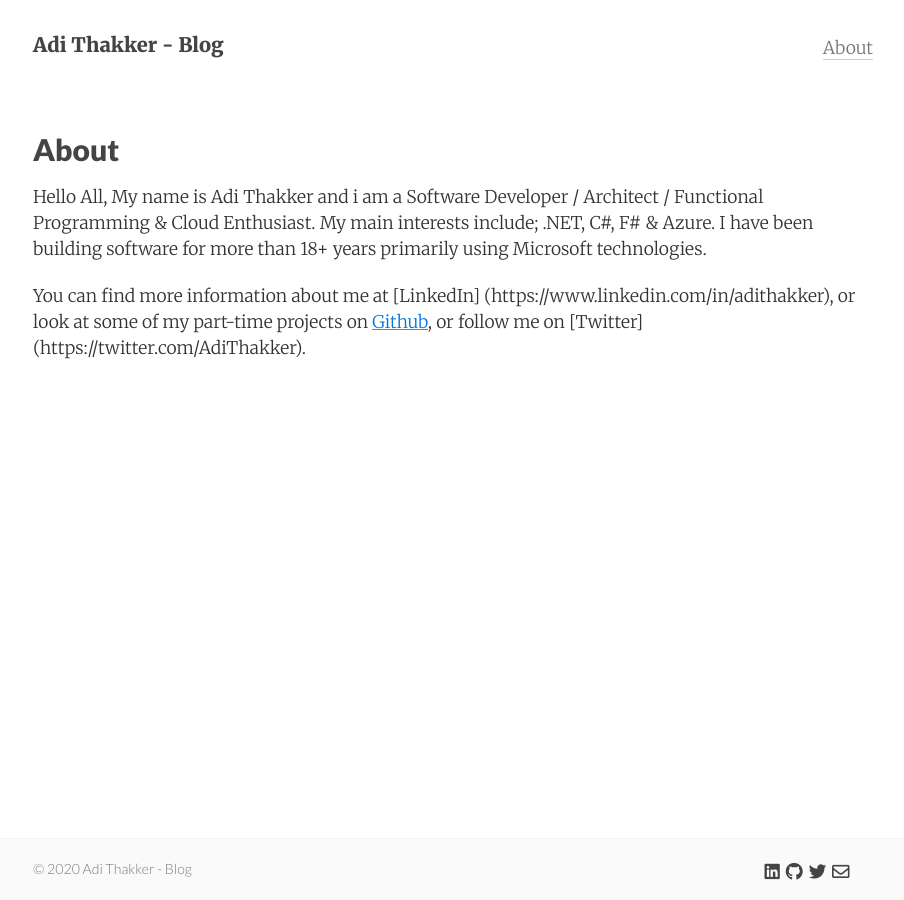
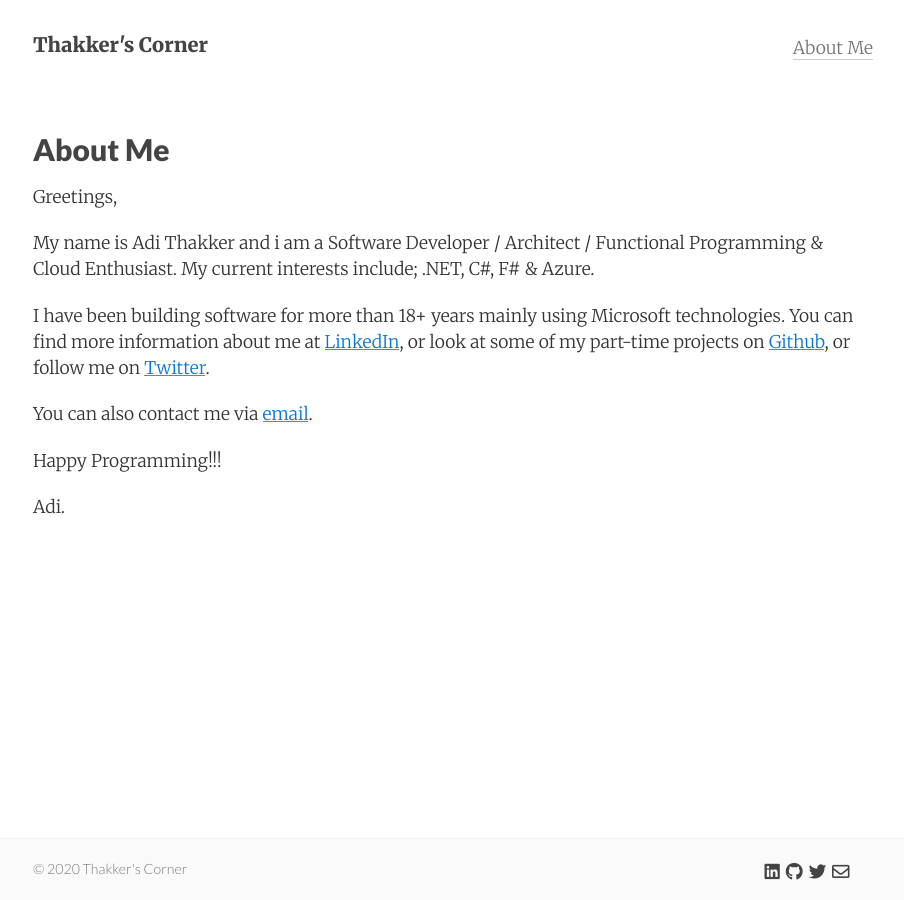
Before and after one commit to AdiThakker/AdiThakker.github.io, a Jekyll site: the page built from about.md, in a window 1280 px wide. Shown: the whole page, without its empty margins (187-1091 px from the left). Built offline with Jekyll 4.4.1, drawn with Linux system fonts in a browser that asks for light colours; nearby versions of some CDN libraries.

Commit message:
More clean up

```diff
--- a/_config.yml
+++ b/_config.yml
@@ -1,8 +1,8 @@
 # Site settings
-title:       Adi Thakker - Blog
+title:       Thakker's Corner
 email:       Aditya.Thakker@gmail.com
 author:      Adi Thakker
-description: "Adi Thakker's blog"
+description: "Adi Thakker's blog on Technology"
 baseurl:     "/"
 url:         "http://github-username.github.io"
 date_format: "%b %-d, %Y"
--- a/about.md
+++ b/about.md
@@ -1,11 +1,20 @@
 ---
 layout: page
-title: About
+title: About Me
 permalink: /about/
 tags: about
 ---
 
 
-Hello All, My name is Adi Thakker and i am a Software Developer / Architect / Functional Programming & Cloud Enthusiast. My main interests include; .NET, C#, F# & Azure. I have been building software for more than 18+ years primarily using Microsoft technologies.
+Greetings,
 
-You can find more information about me at [LinkedIn] (https://www.linkedin.com/in/adithakker), or look at some of my part-time projects on [Github](https://github.com/AdiThakker), or follow me on [Twitter] (https://twitter.com/AdiThakker).
+My name is Adi Thakker and i am a Software Developer / Architect / Functional Programming & Cloud Enthusiast. My current interests include; .NET, C#, F# & Azure.
+
+I have been building software for more than 18+ years mainly using Microsoft technologies. You can find more information about me at [LinkedIn]("https://www.linkedin.com/in/{{site.linkedin_username}}"), or look at some of my part-time projects on [Github]("https://github.com/AdiThakker"), or follow me on [Twitter]("https://twitter.com/{{site.twitter_username}}").
+
+
+You can also contact me via [email]("mailto:{{ site.email }}").
+
+Happy Programming!!!
+
+Adi.
```
